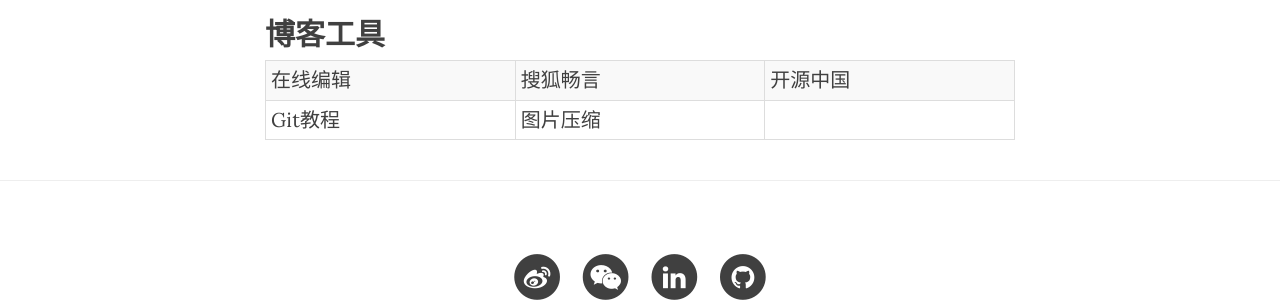
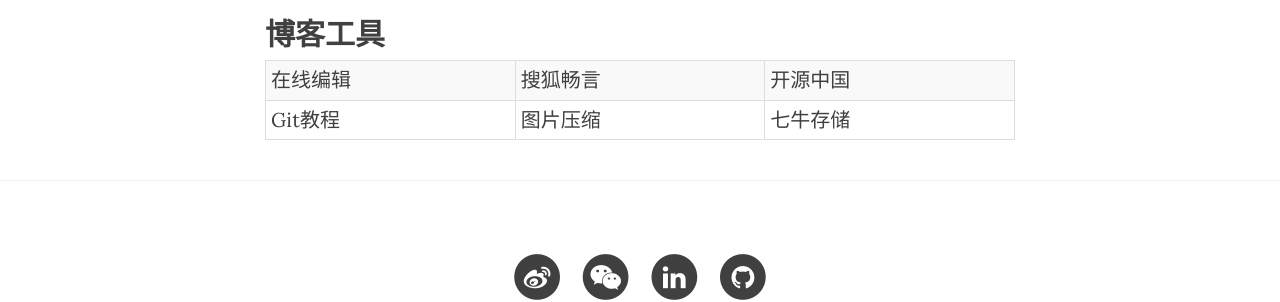
Before and after one commit to HENRY-M/info.mahuan, a Jekyll site: the page built from sitenavi.md, in a window 1280 px wide. Shown: the part 475-777 px from the top of the page. Built offline with Jekyll 4.4.1, drawn with Linux system fonts in a browser that asks for light colours; nearby versions of some CDN libraries.

Commit message:
add link

```diff
--- a/sitenavi.md
+++ b/sitenavi.md
@@ -16,6 +16,6 @@ header-img: "img/sitenavi-bg.jpg"
 	<tr>
 		<td><a href="http://www.liaoxuefeng.com/wiki/0013739516305929606dd18361248578c67b8067c8c017b000" target="_blank">Git教程</a></td>
 		<td><a href="http://www.tuhaokuai.com/image" target="_blank">图片压缩</a></td>
-		<td>&nbsp;</td>
+		<td><a href="http://www.qiniu.com">七牛存储</a></td>
 	</tr>
 </table>
```
